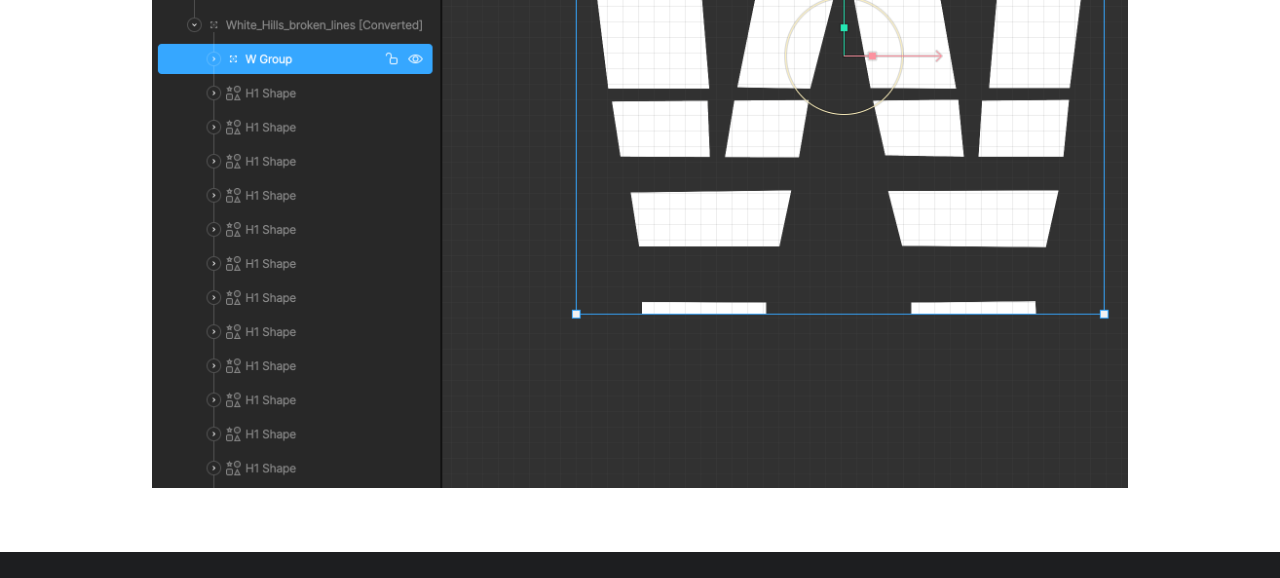
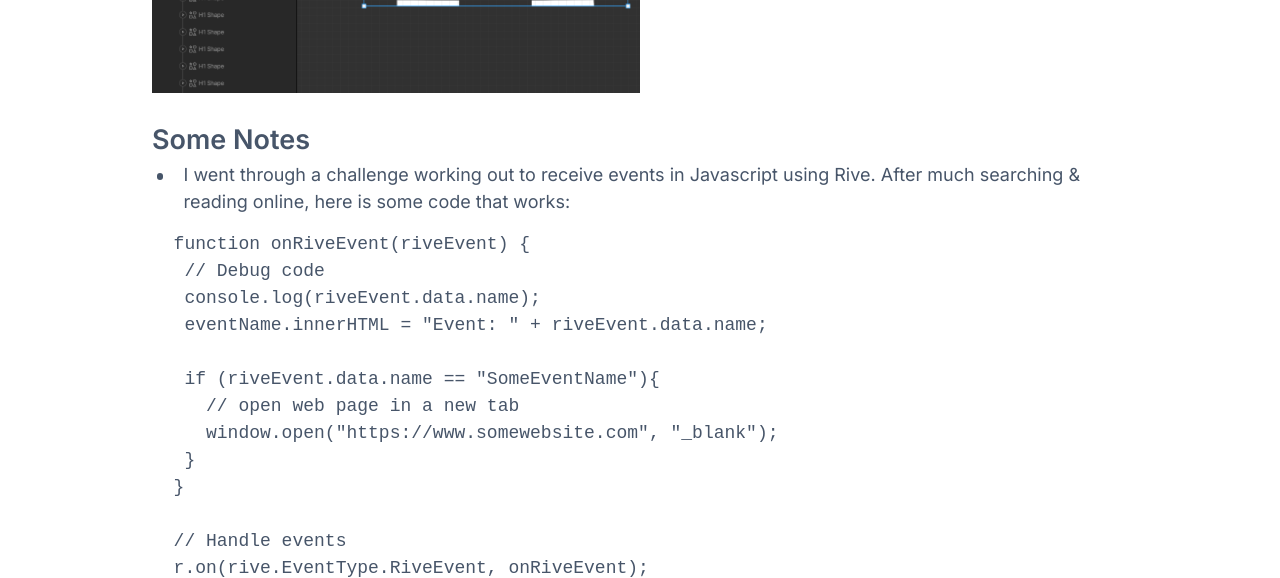
Before and after one commit to ManjitBedi/portfolio_2024, an Eleventy site: page src/projects/Rive.md in a window 1280 px wide. Shown: the part 1430-2008 px from the top of the page. Built offline with nearby package versions, Linux system fonts and the light colour scheme; Eleventy itself is replaced by a stand-in of ours; code samples lack their colours; files that its build step writes are made by us from their sources; files whose address does not match are found by name.

Commit message:
content updates

````diff
--- a/src/css/style.css
+++ b/src/css/style.css
@@ -48,6 +48,10 @@ img,
 picture {
   width: 100%;
   display: block;
+}
+
+img.smaller {
+  width: 50%;
 }
 
 input,
--- a/src/projects/Rive.md
+++ b/src/projects/Rive.md
@@ -5,11 +5,13 @@ image: /assets/rive-ide.png
 imageAlt: "Screenshots of Rive"
 tech:
   - "Rive"
+  - "Javascript"
+  - "iOS"
 siteUrl: "#"
 repoUrl: "#"
 ---
 
-[link to demo animation](http://www.manjitbedi.com/projects/Rive-tests/)
+[link to demo animation](http://www.manjitbedi.com/projects/Rive-tests/WhiteHills)
 
 I have been learning to how to use Rive - a tool for making animations that can be deployed to iOS, Unity, Web etc.
 
@@ -19,4 +21,29 @@ I will be working on this in the short term to create some animations sequences
 
 I am greatly impressed by the scope of what Rive let's one to do with creating art & then animating it.
 
-![Rive IDE](../../assets/Rive-2.png)
+<img class="smaller"  src="../../assets/Rive-2.png">
+<br/>
+
+## Some Notes
+
+- I went through a challenge working out to receive events in Javascript using Rive.  After much searching & reading online, here is some code that works:
+<br/>
+
+```
+  function onRiveEvent(riveEvent) {
+   // Debug code
+   console.log(riveEvent.data.name);
+   eventName.innerHTML = "Event: " + riveEvent.data.name;
+
+   if (riveEvent.data.name == "SomeEventName"){
+     // open web page in a new tab
+     window.open("https://www.somewebsite.com", "_blank");
+   }
+  }
+
+  // Handle events
+  r.on(rive.EventType.RiveEvent, onRiveEvent);
+```
+<br/>
+
+And here is a link to a test page [Rive test](https://manjitbedi.com/projects/Rive-tests/prompt-button/)
````
Also changed, not shown: src/projects/pixijs.md (+3 -4 lines).
